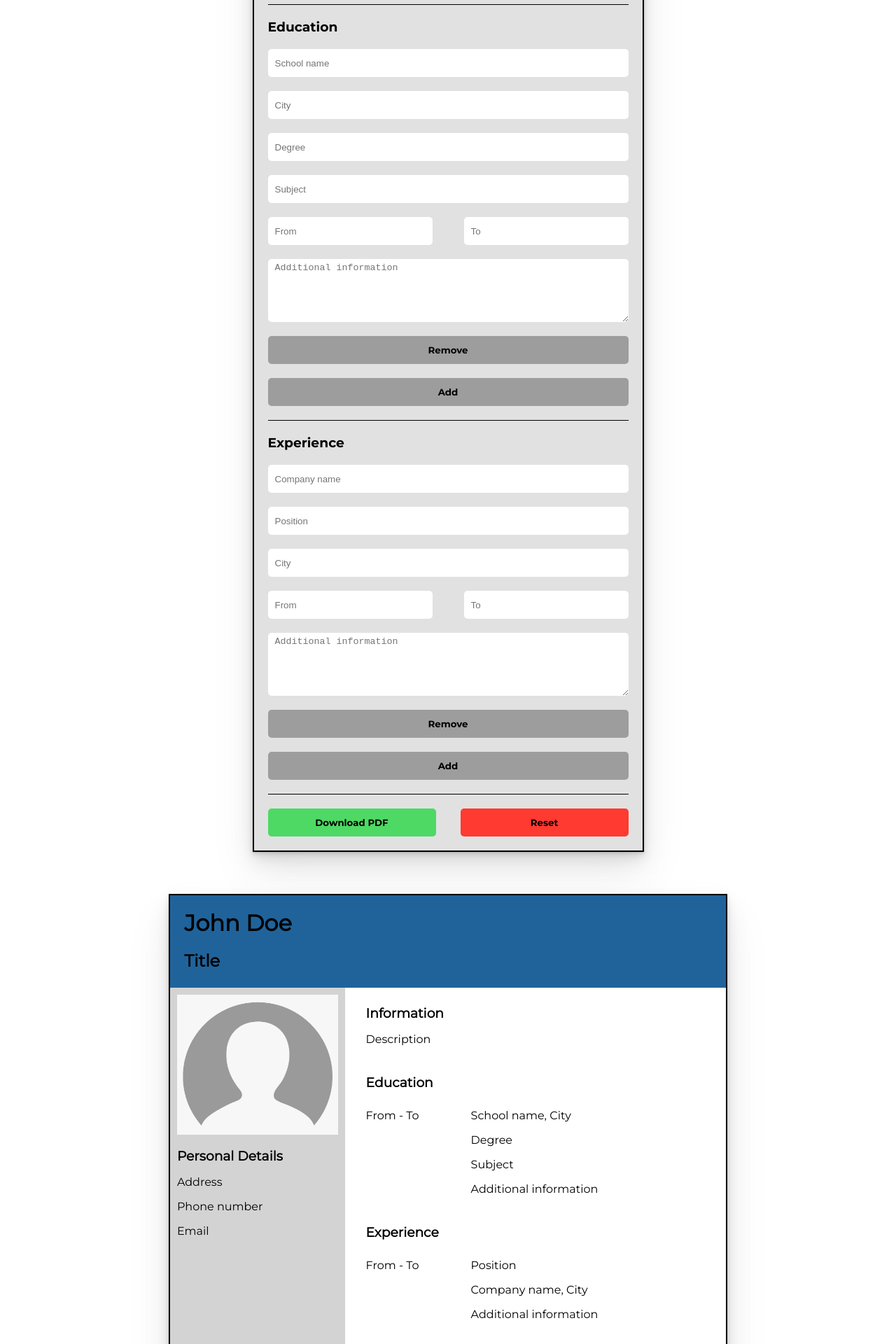
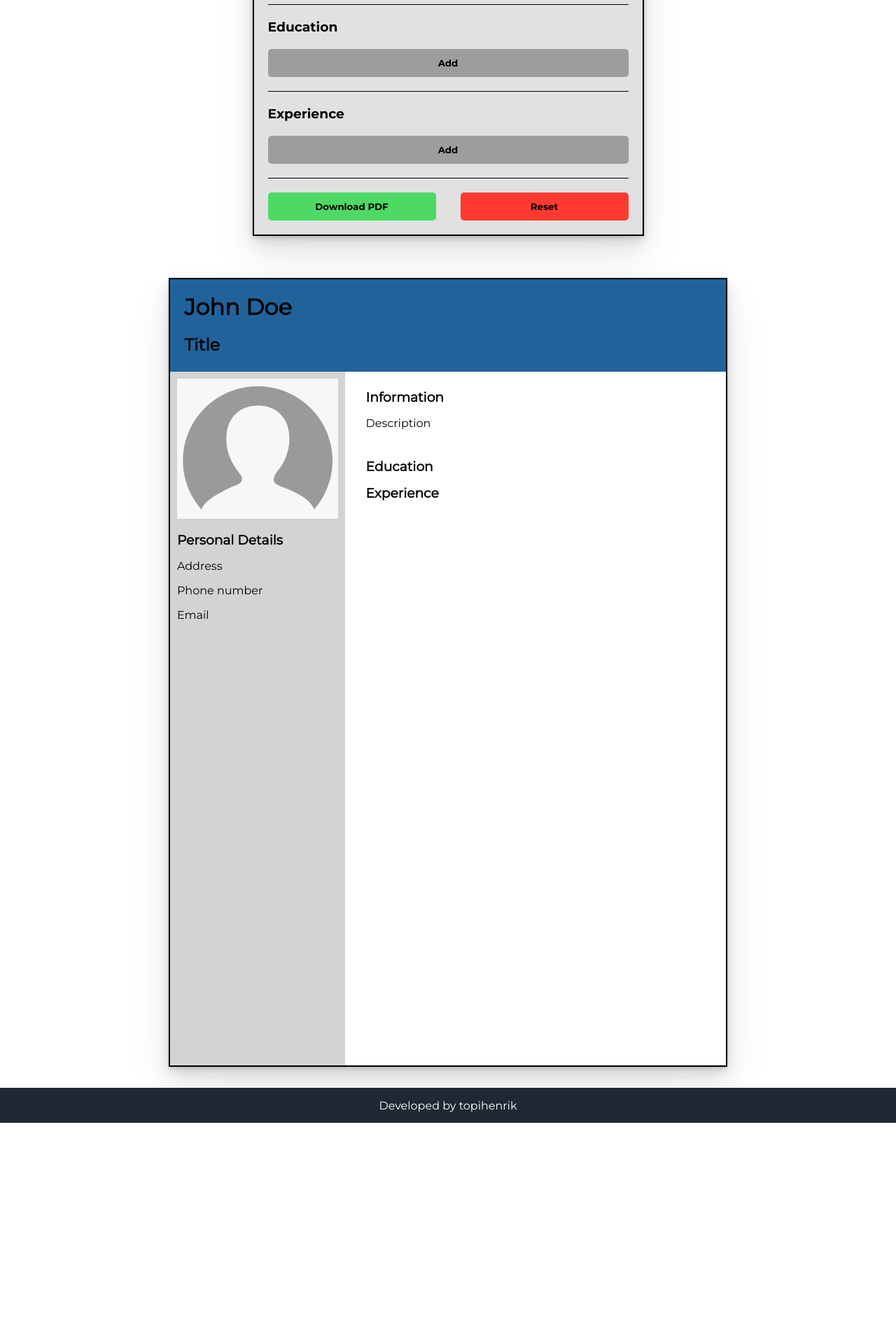
Before and after one commit to topihenrik/cv-project, a React (Create React App) app: page / in a window 1280 px wide. Shown: the part 680-2600 px from the top of the page at 70% size. After the commit the page ends 2284 px from the top, so only its background shows below. Built offline with nearby package versions, Linux system fonts and the light colour scheme.

Commit message:
Major code cleanup

```diff
--- a/src/App.js
+++ b/src/App.js
@@ -1,4 +1,4 @@
-import React, { useEffect, useRef, useState } from "react";
+import React, { useRef, useState } from "react";
 import uniqid from "uniqid";
 import Header from "./components/Header";
 import Editor from "./components/Editor"
@@ -6,8 +6,6 @@ import Result from "./components/Result";
 import Footer from "./components/Footer";
 import "./style.css";
 import { useReactToPrint } from "react-to-print";
-
-
 
 function App() {
   const [generalInfo, setGeneralInfo] = useState({
@@ -21,25 +19,10 @@ function App() {
     picture: "",
   });
 
-
-
-  const initEduId = uniqid();
-  const initEduId2 = uniqid();
-  const [educationInfo, setEducationInfo] = useState({
-    schoolName: "",
-    city: "",
-    degree: "",
-    subject: "",
-    from: "",
-    to: "",
-    additionalInfo: "",
-    id: initEduId,
-    id2: initEduId2,
-  });
-
+  /* const initEduId = uniqid(); */
   const [educationDatas, setEducationDatas] = useState({
     datas: {
-      [initEduId]: {
+      /* [initEduId]: {
         schoolName: "",
         city: "",
         degree: "",
@@ -48,28 +31,15 @@ function App() {
         to: "",
         additionalInfo: "",
         id: initEduId,
-        id2: initEduId2,
-      }
+        id2: uniqid(),
+      } */
     },
   })
 
-
-  const initExpId = uniqid();
-  const initExpId2 = uniqid();
-  const [experienceInfo, setExperienceInfo] = useState({
-    companyName: "",
-    position: "",
-    city: "",
-    from: "",
-    to: "",
-    additionalInfo: "",
-    id: initExpId,
-    id2: initExpId2,
-  });
-
+ /*  const initExpId = uniqid(); */
   const [experienceDatas, setExperienceDatas] = useState({
     datas: {
-      [initExpId]: {
+      /* [initExpId]: {
         companyName: "",
         position: "",
         city: "",
@@ -77,46 +47,15 @@ function App() {
         to: "",
         additionalInfo: "",
         id: initExpId,
-        id2: initExpId2,
-      }
+        id2: uniqid(),
+      } */
     },
   })
-
-
-
-  /* useEffect(() => {
-    console.log("Init render");
-    setEducationInfo({
-      ...educationInfo,
-    })
-
-    setEducationDatas({
-      datas: {
-        ...educationDatas.datas,
-        [educationInfo.id]: educationInfo,
-      },
-    })
-
-    setExperienceInfo({
-      ...experienceInfo,
-    })
-
-    setExperienceDatas({
-      datas: {
-        ...experienceDatas.datas,
-        [experienceInfo.id]: experienceInfo,
-      },
-    })
-
-
-  },[]); */
-
 
   const resultRef = useRef();
   const handlePrint = useReactToPrint({
     content: () => resultRef.current,
   });
-
 
   return(
     <>
@@ -125,20 +64,16 @@ function App() {
         <Editor
           generalInfo={generalInfo}
           setGeneralInfo={setGeneralInfo}
-          educationInfo={educationInfo}
-          setEducationInfo={setEducationInfo}
           educationDatas={educationDatas}
           setEducationDatas={setEducationDatas}
-          experienceInfo={experienceInfo}
-          setExperienceInfo={setExperienceInfo}
           experienceDatas={experienceDatas}
           setExperienceDatas={setExperienceDatas}
           handlePrint={handlePrint}/>
         <Result
           generalInfo={generalInfo}
-          educationInfo={educationDatas}
-          experienceInfo={experienceDatas}
-          ref={resultRef}/> {/* Changed this line */}
+          educationDatas={educationDatas}
+          experienceDatas={experienceDatas}
+          ref={resultRef}/>
       </div>
       <Footer/>
     </>
--- a/src/components/Editor/Education/index.js
+++ b/src/components/Editor/Education/index.js
@@ -2,20 +2,15 @@ import React from "react";
 import "./style.css";
 
 function Education(props) {
-    const {educationInfo, setEducationInfo, educationDatas, setEducationDatas, handleEducationDeletion} = props;
-
+    const {idKey, educationDatas, setEducationDatas, handleEducationDeletion} = props;
+    console.log(idKey);
     function handleChange(e) {
         const value = e.target.value;
-        setEducationInfo({
-            ...educationInfo,
-            [e.target.name]: value,
-        });
-
         setEducationDatas({
             datas: {
                 ...educationDatas.datas,
-                [educationInfo.id]: {
-                    ...educationInfo,
+                [idKey]: {
+                    ...educationDatas.datas[idKey],
                     [e.target.name]: value,
                 },
             },
@@ -29,28 +24,28 @@ function Education(props) {
                 placeholder="School name"
                 type="text"
                 name="schoolName"
-                value={educationInfo.schoolName}
+                value={educationDatas.datas[idKey].schoolName}
                 onChange={handleChange}/>
             <input
                 className="inputStyle1"
                 placeholder="City"
                 type="text"
                 name="city"
-                value={educationInfo.city}
+                value={educationDatas.datas[idKey].city}
                 onChange={handleChange}/>
             <input
                 className="inputStyle1"
                 placeholder="Degree"
                 type="text"
                 name="degree"
-                value={educationInfo.degree}
+                value={educationDatas.datas[idKey].degree}
                 onChange={handleChange}/>
             <input
                 className="inputStyle1"
                 placeholder="Subject"
                 type="text"
                 name="subject"
-                value={educationInfo.subject}
+                value={educationDatas.datas[idKey].subject}
                 onChange={handleChange}/>
             <div className="fromtoBox">
                 <input
@@ -58,14 +53,14 @@ function Education(props) {
                     placeholder="From"
                     type="text"
                     name="from"
-                    value={educationInfo.from}
+                    value={educationDatas.datas[idKey].from}
                     onChange={handleChange}/>
                 <input
                     className="inputStyle2"
                     placeholder="To"
                     type="text"
                     name="to"
-                    value={educationInfo.to}
+                    value={educationDatas.datas[idKey].to}
                     onChange={handleChange}/>
             </div>
             <textarea
@@ -73,13 +68,11 @@ function Education(props) {
                 placeholder="Additional information"
                 type="text"
                 name="additionalInfo"
-                value={educationInfo.additionalInfo}
+                value={educationDatas.datas[idKey].additionalInfo}
                 onChange={handleChange}></textarea>
-            <button className="editorButton" value={educationInfo.id} onClick={handleEducationDeletion}>Remove</button> {/* Deletion */}
+            <button className="editorButton" value={educationDatas.datas[idKey].id} onClick={handleEducationDeletion}>Remove</button> {/* Deletion */}
         </>
     );
-
 }
 
-
 export default Education;
--- a/src/components/Editor/Experience/index.js
+++ b/src/components/Editor/Experience/index.js
@@ -2,20 +2,15 @@ import React from "react";
 import "./style.css";
 
 function Experience(props) {
-    const {experienceInfo, setExperienceInfo, experienceDatas, setExperienceDatas, handleExperienceDeletion} = props;
+    const {idKey, experienceDatas, setExperienceDatas, handleExperienceDeletion} = props;
 
     function handleChange(e) {
         const value = e.target.value;
-        setExperienceInfo({
-            ...experienceInfo,
-            [e.target.name]: value,
-        });
-
         setExperienceDatas({
             datas: {
                 ...experienceDatas.datas,
-                [experienceInfo.id]: {
-                    ...experienceInfo,
+                [idKey]: {
+                    ...experienceDatas.datas[idKey],
                     [e.target.name]: value,
                 },
             },
@@ -30,21 +25,21 @@ function Experience(props) {
                 placeholder="Company name"
                 type="text"
                 name="companyName"
-                value={experienceInfo.companyName}
+                value={experienceDatas.datas[idKey].companyName}
                 onChange={handleChange}/>
             <input
                 className="inputStyle1"
                 placeholder="Position"
                 type="text"
                 name="position"
-                value={experienceInfo.position}
+                value={experienceDatas.datas[idKey].position}
                 onChange={handleChange}/>
             <input
                 className="inputStyle1"
                 placeholder="City"
                 type="text"
                 name="city"
-                value={experienceInfo.city}
+                value={experienceDatas.datas[idKey].city}
                 onChange={handleChange}/>
             <div className="fromtoBox">
                 <input
@@ -52,14 +47,14 @@ function Experience(props) {
                     placeholder="From"
                     type="text"
                     name="from"
-                    value={experienceInfo.from}
+                    value={experienceDatas.datas[idKey].from}
                     onChange={handleChange}/>
                 <input
                     className="inputStyle2"
                     placeholder="To"
                     type="text"
                     name="to"
-                    value={experienceInfo.to}
+                    value={experienceDatas.datas[idKey].to}
                     onChange={handleChange}/>
             </div>
             <textarea
@@ -67,12 +62,11 @@ function Experience(props) {
                 placeholder="Additional information"
                 type="text"
                 name="additionalInfo"
-                value={experienceInfo.additionalInfo}
+                value={experienceDatas.datas[idKey].additionalInfo}
                 onChange={handleChange}/>
-            {<button className="editorButton" value={experienceInfo.id} onClick={handleExperienceDeletion}>Remove</button>}
+            {<button className="editorButton" value={experienceDatas.datas[idKey].id} onClick={handleExperienceDeletion}>Remove</button>}
         </section>
     );
-
 }
 
 export default Experience;
--- a/src/components/Editor/index.js
+++ b/src/components/Editor/index.js
@@ -6,24 +6,10 @@ import Experience from "./Experience";
 import "./style.css";
 
 function Editor(props) {
-    const {generalInfo, setGeneralInfo, educationInfo, setEducationInfo, educationDatas, setEducationDatas, experienceInfo, setExperienceInfo, experienceDatas, setExperienceDatas, handlePrint} = props;
-
+    const {generalInfo, setGeneralInfo, educationDatas, setEducationDatas, experienceDatas, setExperienceDatas, handlePrint} = props;
 
     function AddEducationSection(e) {
         const uniqueId = uniqid();
-        const uniqueId2 = uniqid();
-        setEducationInfo({
-            schoolName: "",
-            city: "",
-            degree: "",
-            subject: "",
-            from: "",
-            to: "",
-            additionalInfo: "",
-            id: uniqueId,
-            id2: uniqueId2,
-        })
-
         setEducationDatas({
             datas: {
                 ...educationDatas.datas,
@@ -36,28 +22,15 @@ function Editor(props) {
                     to: "",
                     additionalInfo: "",
                     id: uniqueId,
-                    id2: uniqueId2,
+                    id2: uniqid(),
                 },
             }
         })
 
     }
 
-
     function AddExperienceSection(e) {
         const uniqueId = uniqid();
-        const uniqueId2 = uniqid();
-        setExperienceInfo({
-            companyName: "",
-            position: "",
-            city: "",
-            from: "",
-            to: "",
-            additionalInfo: "",
-            id: uniqueId,
-            id2: uniqueId2,
-        })
-
         setExperienceDatas({
             datas: {
                 ...experienceDatas.datas,
@@ -69,13 +42,12 @@ function Editor(props) {
                     to: "",
                     additionalInfo: "",
                     id: uniqueId,
-                    id2: uniqueId2,
+                    id2: uniqid(),
                 },
             }
         })
 
     }
-
 
     function handleEducationDeletion(e) {
         const value = e.target.value;
@@ -109,7 +81,6 @@ function Editor(props) {
         })
     }
 
-
     function handleDatasReset(e) {
         setGeneralInfo({
             firstName: "",
@@ -129,25 +100,22 @@ function Editor(props) {
         })
     }
 
-
     return(
         <div className="editorBox">
             <General
                 generalInfo={generalInfo}
                 setGeneralInfo={setGeneralInfo}/>
-
-
             <div className="divBorder"></div>
             <div className="informationTitleBox">
                 <h3 className="informationTitle">Education</h3>
             </div>
             <ul className="editorUl">
                 {Object.keys(educationDatas.datas).map((data) => {
+                    console.log(data);
                     return(
                         <section key={educationDatas.datas[data].id2} className="informationBox">
                             <Education
-                                educationInfo={educationDatas.datas[data]}
-                                setEducationInfo={setEducationInfo}
+                                idKey={data}
                                 educationDatas={educationDatas}
                                 setEducationDatas={setEducationDatas}
                                 handleEducationDeletion={handleEducationDeletion}/>
@@ -166,8 +134,7 @@ function Editor(props) {
                     return(
                         <section key={experienceDatas.datas[data].id2} className="informationBox">
                             <Experience
-                                experienceInfo={experienceDatas.datas[data]}
-                                setExperienceInfo={setExperienceInfo}
+                                idKey={data}
                                 experienceDatas={experienceDatas}
                                 setExperienceDatas={setExperienceDatas}
                                 handleExperienceDeletion={handleExperienceDeletion}/>
@@ -177,8 +144,8 @@ function Editor(props) {
             </ul>
             <button className="editorButton" onClick={AddExperienceSection}>Add</button>
 
+            <div className="divBorder"></div>
 
-            <div className="divBorder"></div>
             <div className="actionBox">
                 <button className="editorButton" id="downloadBtn" onClick={handlePrint}>Download PDF</button>
                 <button className="editorButton" id="resetBtn" onClick={handleDatasReset}>Reset</button>
--- a/src/components/Result/index.js
+++ b/src/components/Result/index.js
@@ -5,7 +5,7 @@ import ExperienceResult from "./ExperienceResult";
 import "./style.css";
 
 const Result = React.forwardRef((props, ref) => {
-    const {generalInfo, educationInfo, experienceInfo} = props;
+    const {generalInfo, educationDatas, experienceDatas} = props;
     return(
         <div className="resultBox">
             <div ref={ref} className="pdfBox">
@@ -32,10 +32,10 @@ const Result = React.forwardRef((props, ref) => {
                             <h3>Education</h3>
                         </div>
                         <ul className="infoUl">
-                            {Object.keys(educationInfo.datas).map((data) => {
+                            {Object.keys(educationDatas.datas).map((data) => {
                                 return(
-                                <section key={educationInfo.datas[data].id} className="infoSection">
-                                    <EducationResult educationInfo={educationInfo.datas[data]}/>
+                                <section key={educationDatas.datas[data].id} className="infoSection">
+                                    <EducationResult educationInfo={educationDatas.datas[data]}/>
                                 </section>)
                             })}
                         </ul>
@@ -43,10 +43,10 @@ const Result = React.forwardRef((props, ref) => {
                             <h3>Experience</h3>
                         </div>
                         <ul className="infoUl">
-                            {Object.keys(experienceInfo.datas).map((data) => {
+                            {Object.keys(experienceDatas.datas).map((data) => {
                                 return(
-                                <section key={experienceInfo.datas[data].id} className="infoSection">
-                                    <ExperienceResult experienceInfo={experienceInfo.datas[data]}/>
+                                <section key={experienceDatas.datas[data].id} className="infoSection">
+                                    <ExperienceResult experienceInfo={experienceDatas.datas[data]}/>
                                 </section>)
                             })}
                         </ul>
```
